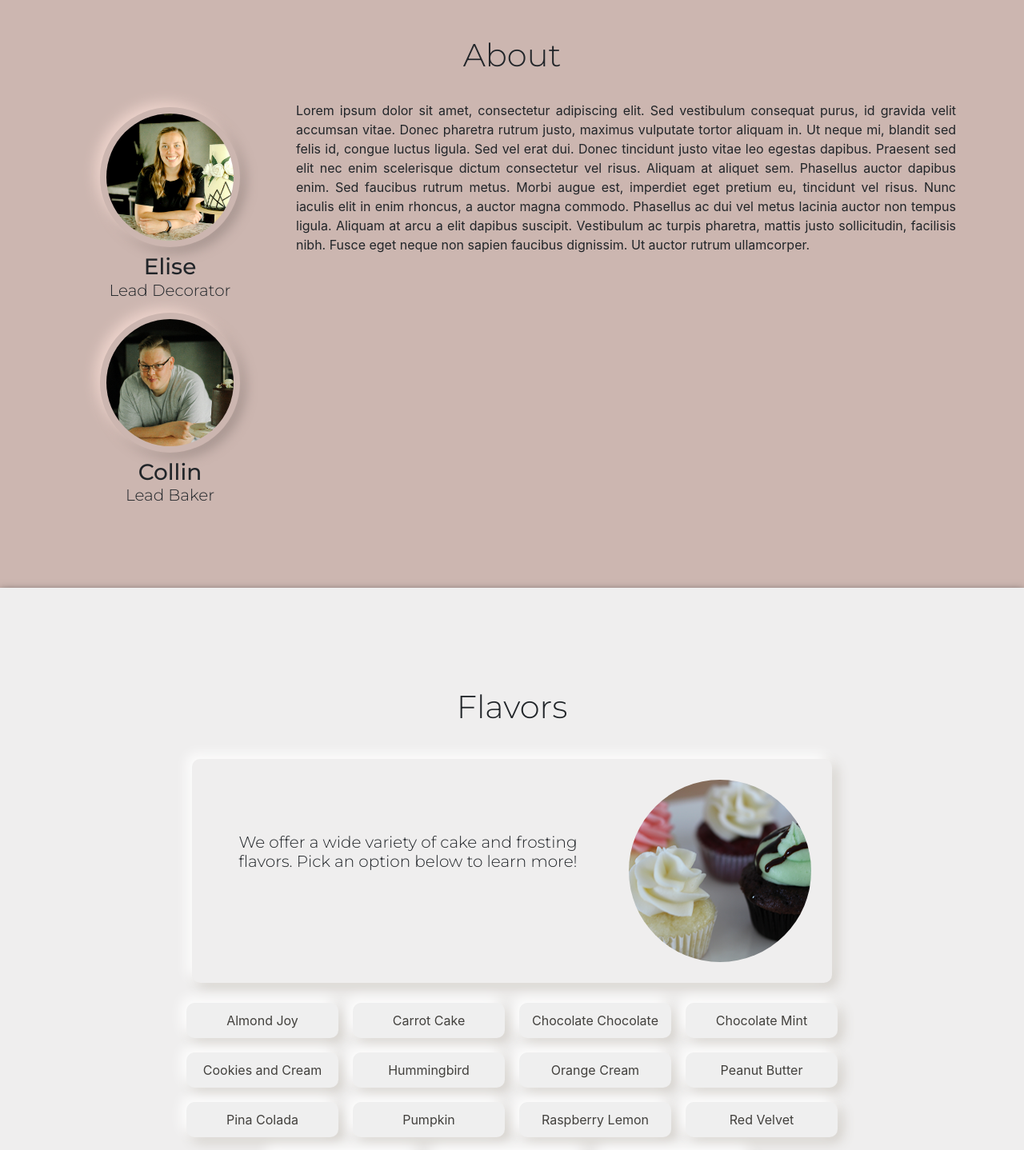
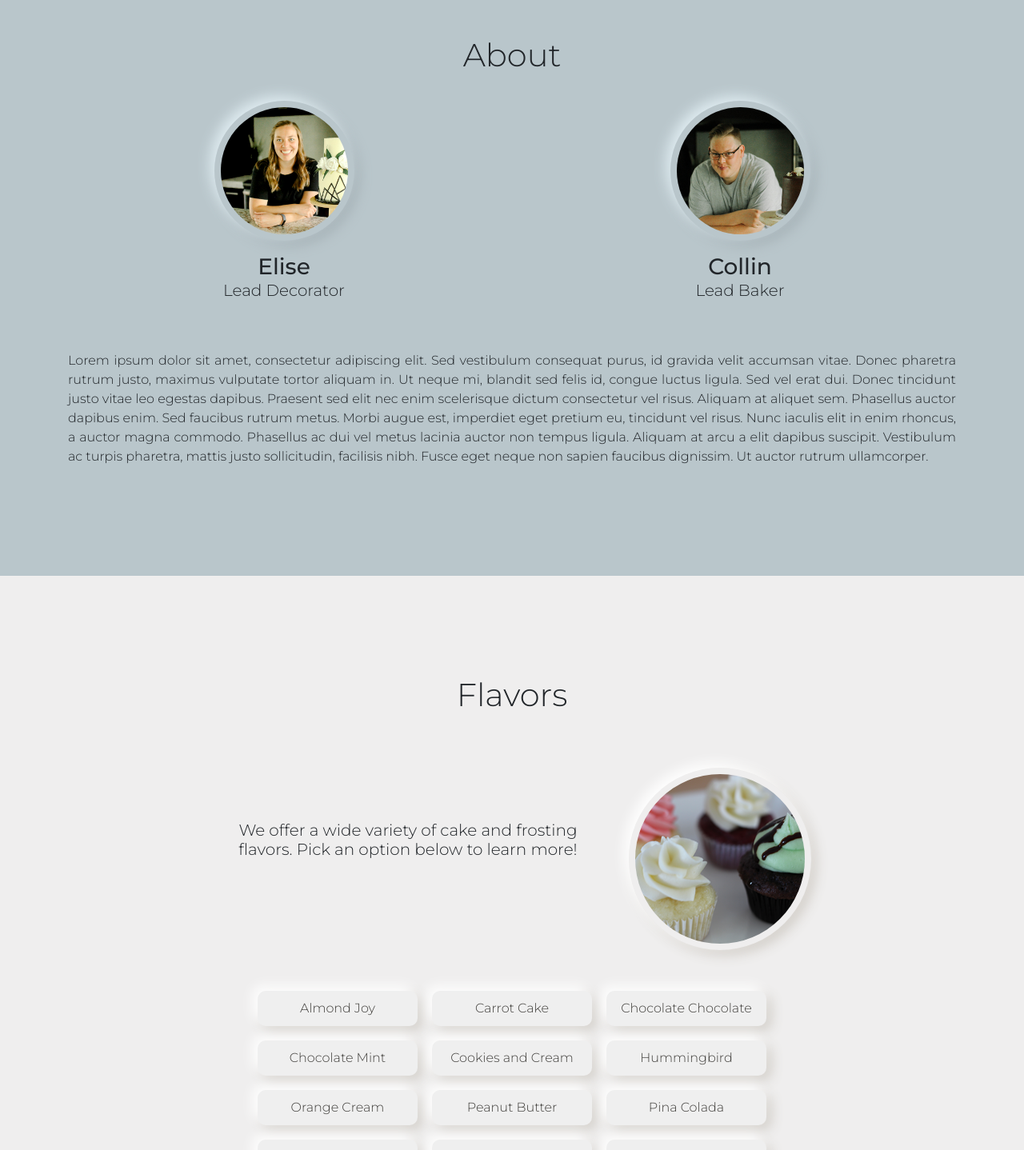
Before and after one commit to aarkitekkt/zeesy-bakes, a React (Create React App) app: page / in a window 1280 px wide. Shown: the part 1680-3118 px from the top of the page at 80% size. Built offline with nearby package versions, Linux system fonts and the light colour scheme.

Commit message:
styling updates

```diff
--- a/src/Components/About/index.js
+++ b/src/Components/About/index.js
@@ -6,16 +6,22 @@ function About() {
         <div className="about">
             <h1 id="aboutTitle">About</h1>
             <div id="aboutContent" className="container px-0 pb-5">
-                <div className="row mx-auto">
-                    <div id="teamPics" className="col-12 col-sm-5 col-lg-3 mb-5">
-                        <img className="pic img-fluid rounded-circle p-2 m-2" src="./assets/images/team/elise.png" alt="zeese" />
-                        <h3 className="m-0">Elise</h3>
-                        <h5>Lead Decorator</h5>
-                        <img className="pic rounded-circle p-2 m-2" src="./assets/images/team/collin.png" alt="coco" />
-                        <h3 className="m-0">Collin</h3>
-                        <h5>Lead Baker</h5>
+                <div className="row mx-auto pb-3">
+                    <div id="teamPics" className="col-12 col-sm-5 col-md-12 mb-3">
+                        <div className="row">
+                            <div className="col-12 col-md-6">
+                                <img className="pic img-fluid rounded-circle p-2 mb-3" src="./assets/images/team/elise.png" alt="zeese" />
+                                <h3 className="m-0">Elise</h3>
+                                <h5 className="mb-5">Lead Decorator</h5>
+                            </div>
+                            <div className="col-12 col-md-6">
+                                <img className="pic rounded-circle p-2 mb-3" src="./assets/images/team/collin.png" alt="coco" />
+                                <h3 className="m-0">Collin</h3>
+                                <h5>Lead Baker</h5>
+                            </div>
+                        </div>
                     </div>
-                    <div id="teamBio" className="col-12 col-sm-7 col-lg-9">
+                    <div id="teamBio" className="col-12 col-sm-7 col-md-12">
                         <p id="bio">Lorem ipsum dolor sit amet, consectetur adipiscing elit. Sed vestibulum consequat purus, id gravida velit accumsan vitae. Donec pharetra rutrum justo, maximus vulputate tortor aliquam in. Ut neque mi, blandit sed felis id, congue luctus ligula. Sed vel erat dui. Donec tincidunt justo vitae leo egestas dapibus. Praesent sed elit nec enim scelerisque dictum consectetur vel risus. Aliquam at aliquet sem. Phasellus auctor dapibus enim. Sed faucibus rutrum metus. Morbi augue est, imperdiet eget pretium eu, tincidunt vel risus. Nunc iaculis elit in enim rhoncus, a auctor magna commodo. Phasellus ac dui vel metus lacinia auctor non tempus ligula. Aliquam at arcu a elit dapibus suscipit. Vestibulum ac turpis pharetra, mattis justo sollicitudin, facilisis nibh. Fusce eget neque non sapien faucibus dignissim. Ut auctor rutrum ullamcorper.</p>
                     </div>
                 </div>
--- a/src/Components/About/style.css
+++ b/src/Components/About/style.css
@@ -1,5 +1,5 @@
 .about {
-    background-color: #ccb6b0;
+    background-color: #b9c6cb;
     width: 100%;
     min-height: 100vh;
     margin: 0px;
@@ -13,15 +13,22 @@
     padding-bottom: 25px;
 }
 
-#aboutContent {
-
-}
 .pic {
     max-height: 175px;
-    box-shadow: -6px -6px 16px #eed4cc, 6px 6px 16px #a08f8a;
+    box-shadow: -6px -6px 16px #deebf0, 6px 6px 16px #a5b1b6;
 }
 
 #bio {
     text-align: justify;
   text-justify: inter-word;
 }
+
+p {
+    font-family: 'Montserrat', sans-serif;
+    font-weight: 300;
+}
+
+h3 {
+    font-family: 'Montserrat', sans-serif;
+    font-weight: 500;
+}
--- a/src/Components/Flavor/style.css
+++ b/src/Components/Flavor/style.css
@@ -1,10 +1,12 @@
 button {
     color: #42403d;
-    width: 190px;
+    width: 200px;
     box-shadow: -6px -6px 16px #FFFFFF, 6px 6px 16px #D1CDC7;
     border: none;
     border-radius: 10px;
     padding: 10px;
+    font-family: 'Montserrat', sans-serif;
+    font-weight: 300;
 }
 
 button:focus{
--- a/src/Components/Flavors/index.js
+++ b/src/Components/Flavors/index.js
@@ -39,7 +39,7 @@ function Flavors() {
                         </div>
                     </div>
                     <div id="cupcakeContainer" className="col-12 col-md-4 p-3 rounded-circle">
-                        <img className="img-fluid rounded-circle p-0" src={flavorState.image} alt="cupcakeFlavors" />
+                        <img id="currentCupcakeImage" className="img-fluid rounded-circle p-2" src={flavorState.image} alt="cupcakeFlavors" />
                     </div>
                 </div>
                 <div id="flavorList" className="row mx-auto pb-5">
--- a/src/Components/Flavors/style.css
+++ b/src/Components/Flavors/style.css
@@ -4,7 +4,6 @@
     width: 100%;
     min-height: 100vh;
     margin: 0px;
-    box-shadow: 0px 4px 10px #2c2c2c;
 }
 
 #flavorsTitle {
@@ -20,13 +19,12 @@
 
 #selectedFlavor {
     max-width: 800px;
-    box-shadow: -6px -6px 16px #FFFFFF, 6px 6px 16px #D1CDC7;
     border-radius: 10px;
     padding: 10px;
 }
 
-#cupcakeContainer {
-
+#currentCupcakeImage {
+    box-shadow: -6px -6px 16px #FFFFFF, 6px 6px 16px #D1CDC7;
 }
 
 #currentFlavor {
```
